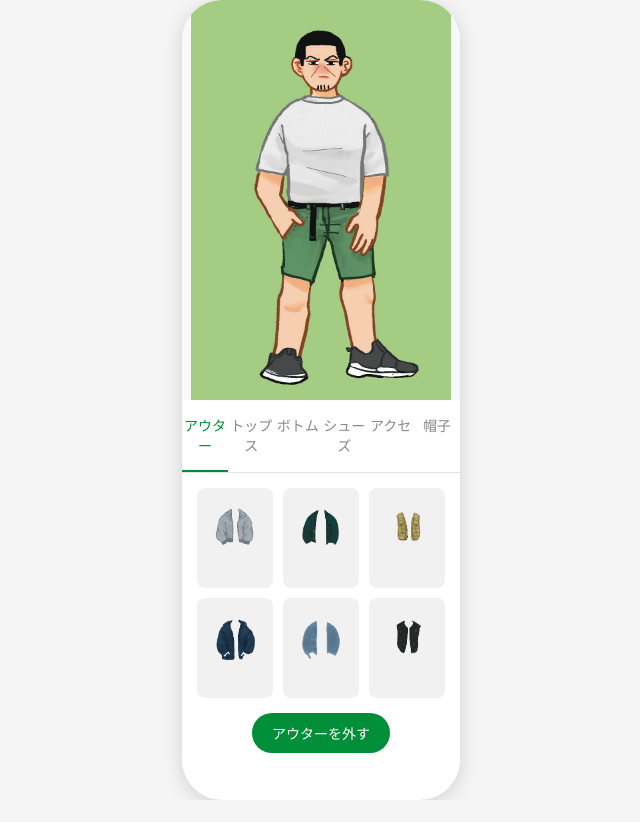
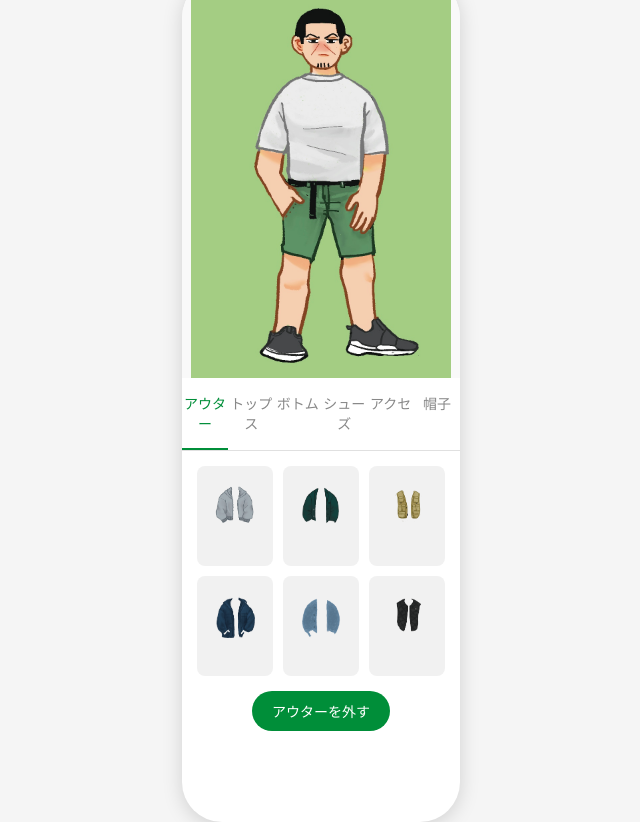
Before and after one commit to arata1126/arata1126, a plain HTML site: page secret-page1.html in a window 1280 px wide. Shown: the whole page, without its empty margins (319-959 px from the left). Before the commit the page ends 800 px from the top, so only its background shows below. Drawn offline with Linux system fonts and the light colour scheme.

Commit message:
Update secret-page1.html

```diff
--- a/secret-page1.html
+++ b/secret-page1.html
@@ -22,7 +22,7 @@
 
     .game-container {
       max-width: 390px; /* iPhone 14 width */
-      height: 100vh; /* iPhone 14 height */
+      height: auto; /* iPhone 14 height */
       background-color: #fff;
       border-radius: 40px;
       overflow: hidden;
```
